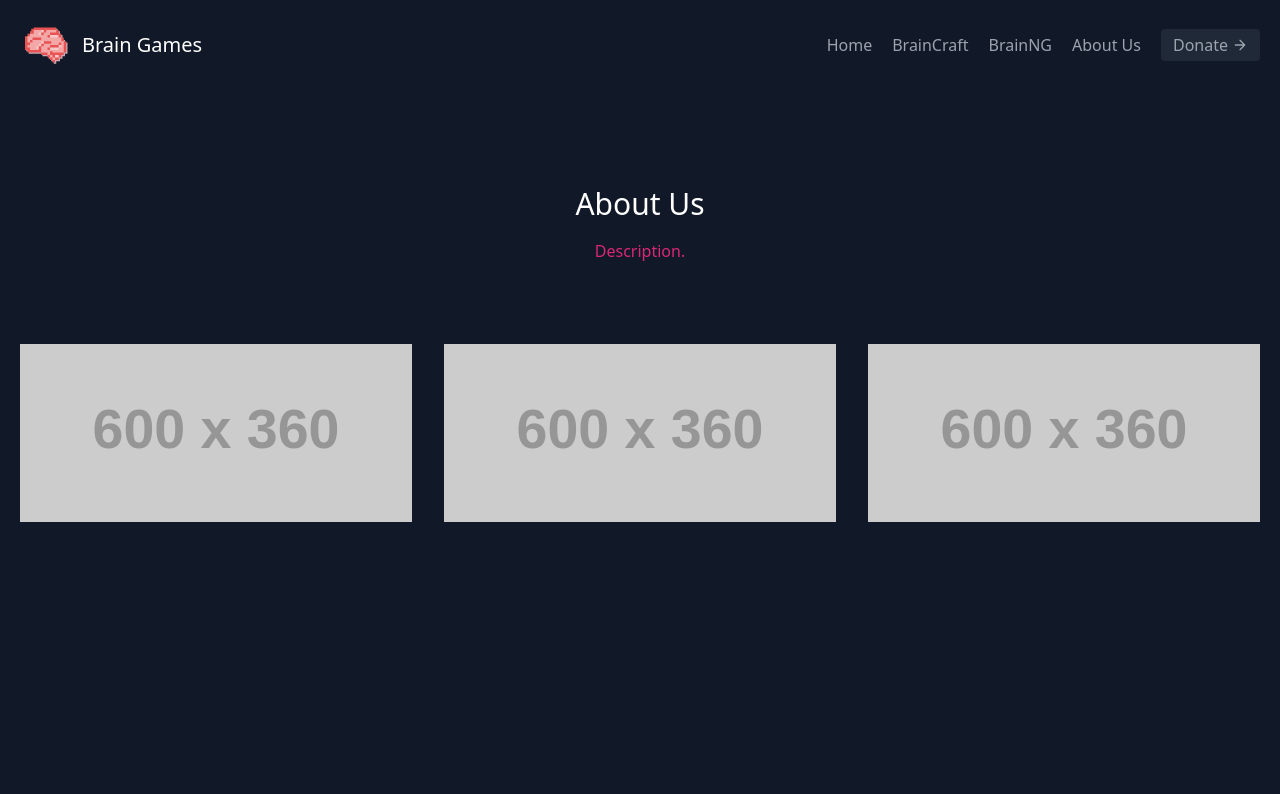
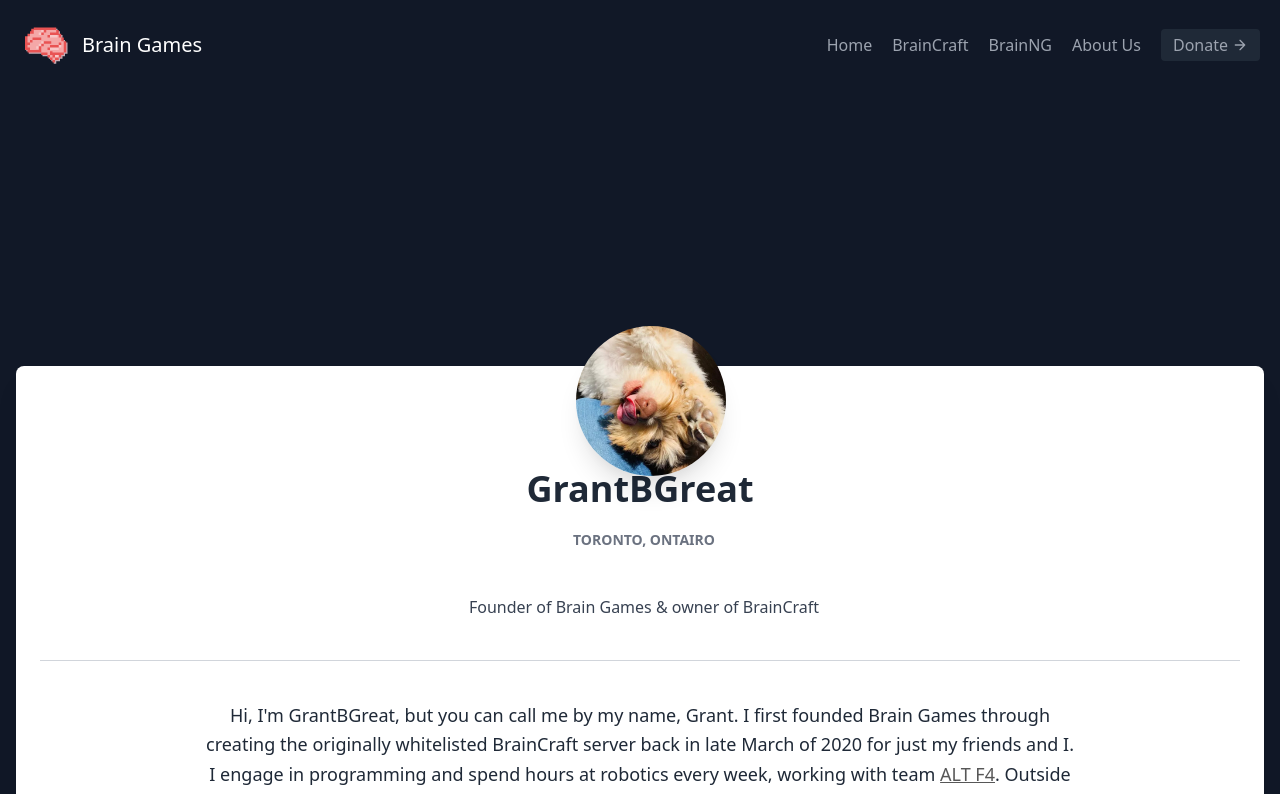
Before and after one commit to The-Brain-Games/BrainGames-Website, a Vue app: page /about-us in a window 1280 px wide. Shown: the top 794 px of the page. Built offline with nearby package versions, Linux system fonts and the light colour scheme.

Commit message:
About us page almost complete

```diff
--- a/public/index.html
+++ b/public/index.html
@@ -5,11 +5,11 @@
     <meta http-equiv="X-UA-Compatible" content="IE=edge">
     <meta name="viewport" content="width=device-width,initial-scale=1.0">
     <link rel="icon" href="<%= BASE_URL %>favicon.ico">
-    <title><%= htmlWebpackPlugin.options.title %></title>
+    <title>Brain Games</title>
   </head>
   <body>
     <noscript>
-      <strong>We're sorry but <%= htmlWebpackPlugin.options.title %> doesn't work properly without JavaScript enabled. Please enable it to continue.</strong>
+      <strong>We're sorry but the Brain Games website doesn't work properly without JavaScript enabled. Please enable it to continue.</strong>
     </noscript>
     <div id="app"></div>
     <!-- built files will be auto injected -->
--- a/src/components/AboutUs.vue
+++ b/src/components/AboutUs.vue
@@ -1,44 +1,173 @@
 <template>
-<div>
-  <section class="text-gray-400 bg-gray-900 body-font">
-  <div class="container px-5 py-24 mx-auto">
-    <div class="flex flex-col text-center w-full mb-20">
-      <h1 class="sm:text-3xl text-2xl font-medium title-font mb-4 text-white">About Us</h1>
-      <p class="lg:w-2/3 mx-auto leading-relaxed text-pink-600">Description.</p>
+  <main class="profile-page">
+    <section class="relative block bg-gray-900" style="height: 500px;">
+      <div
+        class="absolute top-0 w-full h-full bg-center bg-cover"
+      >
       </div>
-    <div class="flex flex-wrap -m-4">
-      <div class="lg:w-1/3 sm:w-1/2 p-4">
-        <div class="flex relative">
-          <img alt="gallery" class="absolute inset-0 w-full h-full object-cover object-center" src="https://dummyimage.com/600x360">
-          <div class="px-8 py-10 relative z-10 w-full border-4 border-gray-800 bg-gray-900 opacity-0 hover:opacity-100">
-            <h2 class="tracking-widest text-sm title-font font-medium text-pink-400 mb-1">Brain Games</h2>
-            <h1 class="title-font text-lg font-medium text-white mb-3">Title</h1>
-            <p class="leading-relaxed">Description.</p>
+      <div
+        class="top-auto bottom-0 left-0 right-0 w-full absolute pointer-events-none overflow-hidden"
+        style="height: 70px; transform: translateZ(0px);"
+      >
+        <svg
+          class="absolute bottom-0 overflow-hidden"
+          xmlns="http://www.w3.org/2000/svg"
+          preserveAspectRatio="none"
+          version="1.1"
+          viewBox="0 0 2560 100"
+          x="0"
+          y="0"
+        >
+        </svg>
+      </div>
+    </section>
+    <section class="relative bg-gray-900 py-8">
+      <div class="container mx-auto px-4">
+        <div
+          class="relative flex flex-col min-w-0 break-words bg-white w-full mb-6 shadow-xl rounded-lg -mt-64"
+        >
+          <div class="px-6">
+            <div class="flex flex-wrap justify-center">
+              <div
+                class="w-full lg:w-3/12 px-4 py-6 lg:order-2 flex justify-center"
+              >
+                <div class="relative">
+                  <img
+                    alt="..."
+                    :src="GrantBGreat"
+                    class="shadow-xl rounded-full h-auto align-middle border-none absolute -m-16 -ml-20 lg:-ml-16"
+                    style="max-width: 150px;"
+                  />
                 </div>
               </div>
             </div>
-      <div class="lg:w-1/3 sm:w-1/2 p-4">
-        <div class="flex relative">
-          <img alt="gallery" class="absolute inset-0 w-full h-full object-cover object-center" src="https://dummyimage.com/600x360">
-          <div class="px-8 py-10 relative z-10 w-full border-4 border-gray-800 bg-gray-900 opacity-0 hover:opacity-100">
-            <h2 class="tracking-widest text-sm title-font font-medium text-pink-400 mb-1">Brain Games</h2>
-            <h1 class="title-font text-lg font-medium text-white mb-3">Title</h1>
-            <p class="leading-relaxed">Description.</p>
+            <div class="text-center mt-12">
+              <h3
+                class="text-4xl font-semibold leading-normal mb-2 text-gray-800 mb-2"
+              >
+                GrantBGreat
+              </h3>
+              <div
+                class="text-sm leading-normal mt-0 mb-2 text-gray-500 font-bold uppercase"
+              >
+                <i
+                  class="fas fa-map-marker-alt mr-2 text-lg text-gray-500"
+                ></i>
+                Toronto, Ontairo
               </div>
+              <div class="mb-2 text-gray-700 mt-10">
+                <i class="fas fa-briefcase mr-2 text-lg text-gray-500"></i
+                >Founder of Brain Games & owner of BrainCraft
               </div>
+              <!-- <div class="mb-2 text-gray-700">
+                <i class="fas fa-university mr-2 text-lg text-gray-500"></i
+                >University of Computer Science
+              </div> -->
             </div>
-      <div class="lg:w-1/3 sm:w-1/2 p-4">
-        <div class="flex relative">
-          <img alt="gallery" class="absolute inset-0 w-full h-full object-cover object-center" src="https://dummyimage.com/600x360">
-          <div class="px-8 py-10 relative z-10 w-full border-4 border-gray-800 bg-gray-900 opacity-0 hover:opacity-100">
-            <h2 class="tracking-widest text-sm title-font font-medium text-pink-400 mb-1">Brain Games</h2>
-            <h1 class="title-font text-lg font-medium text-white mb-3">Title</h1>
-            <p class="leading-relaxed">Description.</p>
+            <div class="mt-10 py-10 border-t border-gray-300 text-center">
+              <div class="flex flex-wrap justify-center">
+                <div class="w-full lg:w-9/12 px-4">
+                  <p class="mb-4 text-lg leading-relaxed text-gray-800">
+                    Hi, I'm GrantBGreat, but you can call me by my name, Grant. I first founded Brain Games through creating the originally whitelisted BrainCraft server back in late March of 2020 for just my friends and I. I engage in programming and spend hours at robotics every week, working with team <a href="https://www.instagram.com/frcteam7558/" style="text-decoration:underline; color:#575757" target="_blank" rel="noopener noreferrer">ALT F4</a>. Outside of tech, I also enjoy riding my ATV and playing with my dog (the dog in my pfp).
+                  </p>
+                </div>
               </div>
             </div>
           </div>
         </div>
       </div>
     </section>
+
+    <section class="relative block bg-gray-900" style="height: 500px;">
+      <div
+        class="absolute top-0 w-full h-full bg-center bg-cover"
+      >
       </div>
+      <div
+        class="top-auto bottom-0 left-0 right-0 w-full absolute pointer-events-none overflow-hidden"
+        style="height: 70px; transform: translateZ(0px);"
+      >
+        <svg
+          class="absolute bottom-0 overflow-hidden"
+          xmlns="http://www.w3.org/2000/svg"
+          preserveAspectRatio="none"
+          version="1.1"
+          viewBox="0 0 2560 100"
+          x="0"
+          y="0"
+        >
+        </svg>
+      </div>
+    </section>
+    <section class="relative bg-gray-900 py-8">
+      <div class="container mx-auto px-4">
+        <div
+          class="relative flex flex-col min-w-0 break-words bg-white w-full mb-6 shadow-xl rounded-lg -mt-64"
+        >
+          <div class="px-6">
+            <div class="flex flex-wrap justify-center">
+              <div
+                class="w-full lg:w-3/12 px-4 py-6 lg:order-2 flex justify-center"
+              >
+                <div class="relative">
+                  <img
+                    alt="..."
+                    :src="perfectsquare150"
+                    class="shadow-xl rounded-full h-auto align-middle border-none absolute -m-16 -ml-20 lg:-ml-16"
+                    style="max-width: 150px;"
+                  />
+                </div>
+              </div>
+            </div>
+            <div class="text-center mt-12">
+              <h3
+                class="text-4xl font-semibold leading-normal mb-2 text-gray-800 mb-2"
+              >
+                perfectsquare150
+              </h3>
+              <div
+                class="text-sm leading-normal mt-0 mb-2 text-gray-500 font-bold uppercase"
+              >
+                <i
+                  class="fas fa-map-marker-alt mr-2 text-lg text-gray-500"
+                ></i>
+                Toronto, Ontairo
+              </div>
+              <div class="mb-2 text-gray-700 mt-10">
+                <i class="fas fa-briefcase mr-2 text-lg text-gray-500"></i
+                >Owner of BrainNG
+              </div>
+              <!-- <div class="mb-2 text-gray-700">
+                <i class="fas fa-university mr-2 text-lg text-gray-500"></i
+                >University of Computer Science
+              </div> -->
+            </div>
+            <div class="mt-10 py-10 border-t border-gray-300 text-center">
+              <div class="flex flex-wrap justify-center">
+                <div class="w-full lg:w-9/12 px-4">
+                  <p class="mb-4 text-lg leading-relaxed text-gray-800">
+                    Hi, I'm PerfectSquare150 but you can call me square ;) I joined the Brain Games group back in September and brought with me the idea to host multiplayer BeamNG servers. Aside from video games, I love to tinker with electronics (especially 3D printers) and work as a mechanical lead on the Canadian FRC Team, <a href="https://www.instagram.com/frcteam7558/" style="text-decoration:underline; color:#575757" target="_blank" rel="noopener noreferrer">ALT F4</a>. In my spare time I love going for long drives and working on my car.
+                  </p>
+                  <p class="mb-2 text-small leading-relaxed text-gray-600">
+                    Note: If you ever reffer to my car, call it a hair dryer.
+                  </p>
+                </div>
+              </div>
+            </div>
+          </div>
+        </div>
+      </div>
+    </section>
+  </main>
 </template>
+
+<script>
+export default {
+    data () {
+        return {
+            perfectsquare150: require('@/assets/AboutUs/perfectsquare150.png'),
+            GrantBGreat: require('@/assets/AboutUs/GrantBGreat.jpg')
+        }
+    },
+}
+</script>
--- a/src/components/BrainNG.vue
+++ b/src/components/BrainNG.vue
@@ -12,7 +12,7 @@
 </section>
 
 <section class="text-gray-400 bg-gray-900 body-font">
-  <div class="container px-5 py-24 mx-auto flex flex-wrap">
+  <div class="container px-5 py-6 mx-auto flex flex-wrap">
     <div class="flex flex-wrap -mx-4 mt-auto mb-auto lg:w-1/2 sm:w-2/3 content-start sm:pr-10">
       <div class="w-full sm:p-4 px-4 mb-6">
         <h1 class="title-font font-medium text-xl mb-2 text-white">Vanilla Server</h1>
@@ -34,7 +34,7 @@
   </div>
 </section>
 <section class="text-gray-400 bg-gray-900 body-font">
-  <div class="container px-5 py-24 mx-auto flex flex-wrap">
+  <div class="container px-5 py-6 mx-auto flex flex-wrap">
     <div class="flex flex-wrap -mx-4 mt-auto mb-auto lg:w-1/2 sm:w-2/3 content-start sm:pr-10">
       <div class="w-full sm:p-4 px-4 mb-6">
         <h1 class="title-font font-medium text-xl mb-2 text-white">Modded Server</h1>
```
Also changed, not shown: src/assets/AboutUs/GrantBGreat.jpg (added), src/assets/AboutUs/perfectsquare150.png (added). Lines whose indentation alone changed are shown as unchanged.
